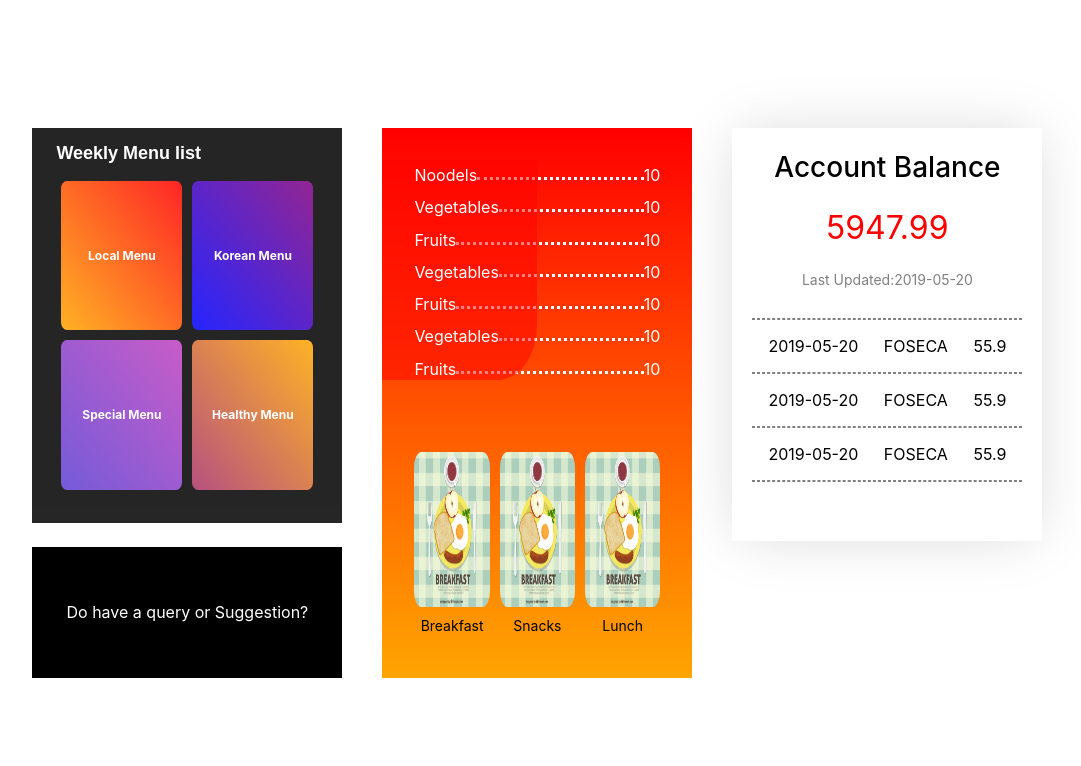
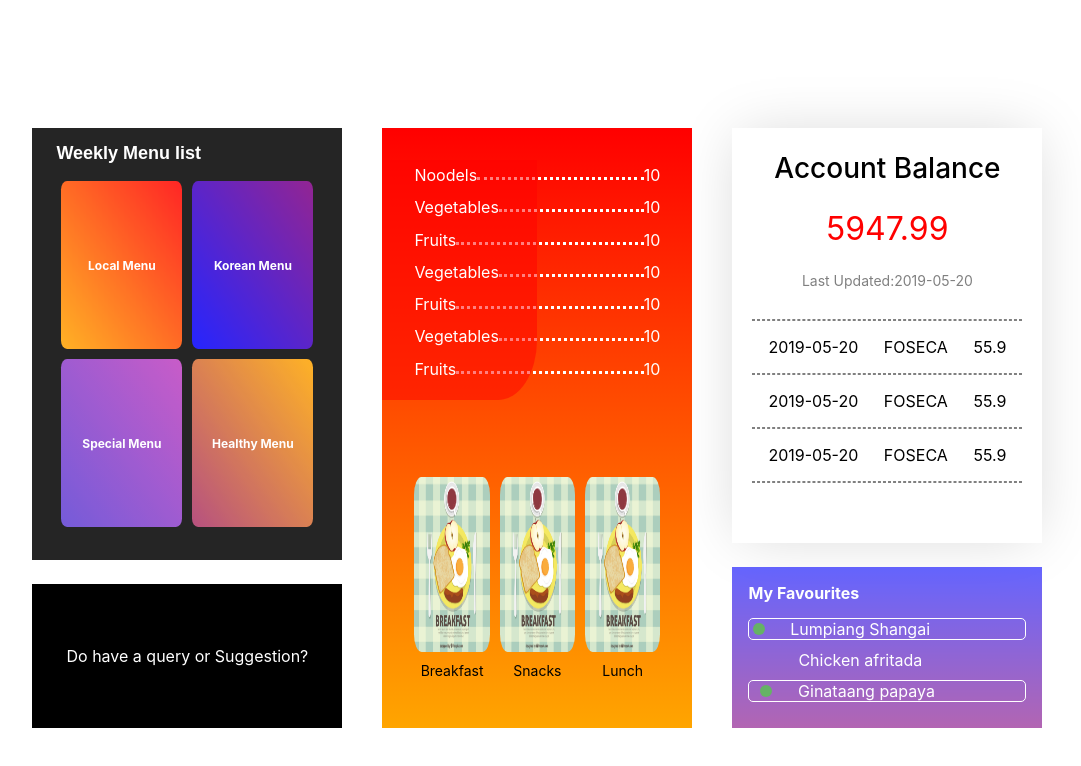
Before and after one commit to rohitsingh79/Semphil-Canteen-Samsung-UI, a React (Create React App) app: page / in a window 1280 px wide. Shown: the top 766 px of the page, without its empty margins (6-1087 px from the left). Built offline with nearby package versions, Linux system fonts and the light colour scheme.

Commit message:
added account balance and pie chart

```diff
--- a/src/AccountBalanceFav/AccountBalance.jsx
+++ b/src/AccountBalanceFav/AccountBalance.jsx
@@ -1,5 +1,6 @@
 import styled from "styled-components";
 import HOC from '../HOC/HOC';
+import Favorite from "./Favorite";
 
 const AccountBalanceWrapper = styled.div`
   width: 100%;
@@ -98,4 +99,4 @@ function AccountBalanceList(){
 
 }
 
-export default AccountBalanceList = HOC(75 ,AccountBalanceList , false );
+export default AccountBalanceList = HOC(72 ,AccountBalanceList , Favorite );
--- /dev/null
+++ b/src/AccountBalanceFav/Favorite.jsx
@@ -0,0 +1,86 @@
+import styled from "styled-components";
+
+const MyFavoriteWrapper = styled.div`
+  width: 100%;
+  height: 100%;
+  padding: 16px;
+  box-sizing: border-box;
+  display: flex;
+  flex-direction: column;
+  flex-direction: center;
+  opacity: 0.6;
+  background: linear-gradient(to top, purple, blue);
+  .favoriteText {
+    margin-bottom: 15px;
+    color: white;
+    font-weight: bold;
+  }
+`;
+
+const FavouriteDish = styled.div`
+  display: flex;
+  border: 1px solid white;
+  margin-bottom: 5px;
+  border-radius: 5px;
+  margin-bottom: 10px;
+  color: white;
+  align-items: center;
+  justify-content: center;
+  height: 20px;
+
+  .flex1 {
+    flex: 0.3;
+    align-self: center;
+  }
+  .flex2 {
+    flex-grow: 0.6;
+    height: 20px;
+  }
+  .flex3 {
+    flex-grow: 0.1;
+  }
+`;
+
+const Dot = styled.div`
+  height: 12px;
+  width: 12px;
+  border-radius: 50%;
+  display: inline-block;
+  background: green;
+  margin-left: 4px;
+`;
+
+function Favorite(){
+    return (
+        <div>
+          <MyFavoriteWrapper>
+            <div className="favoriteText">My Favourites</div>
+            <FavouriteDish>
+              <div className="flex1">
+                <Dot />
+              </div>
+              <div className="flex2">Lumpiang Shangai</div>
+              <div className="flex3"></div>
+            </FavouriteDish>
+
+            <div
+              style={{
+                "margin-left": "50px",
+                "margin-bottom": "10px",
+                color: "white"
+              }}
+            >
+              Chicken afritada
+            </div>
+            <FavouriteDish>
+              <div className="flex1">
+                <Dot />
+              </div>
+              <div className="flex2">Ginataang papaya</div>
+            </FavouriteDish>
+          </MyFavoriteWrapper>
+        </div>
+      );
+}
+
+export default Favorite;
--- a/src/style.js
+++ b/src/style.js
@@ -15,6 +15,6 @@ grid-template-columns:310px 310px 310px 310px;
 @media only screen and (max-width:1000px){
     grid-template-columns:150px 150px 150px 150px;
 }
-grid-template-rows:550px;
+grid-template-rows:600px;
 gap:40px;
 `;
```
